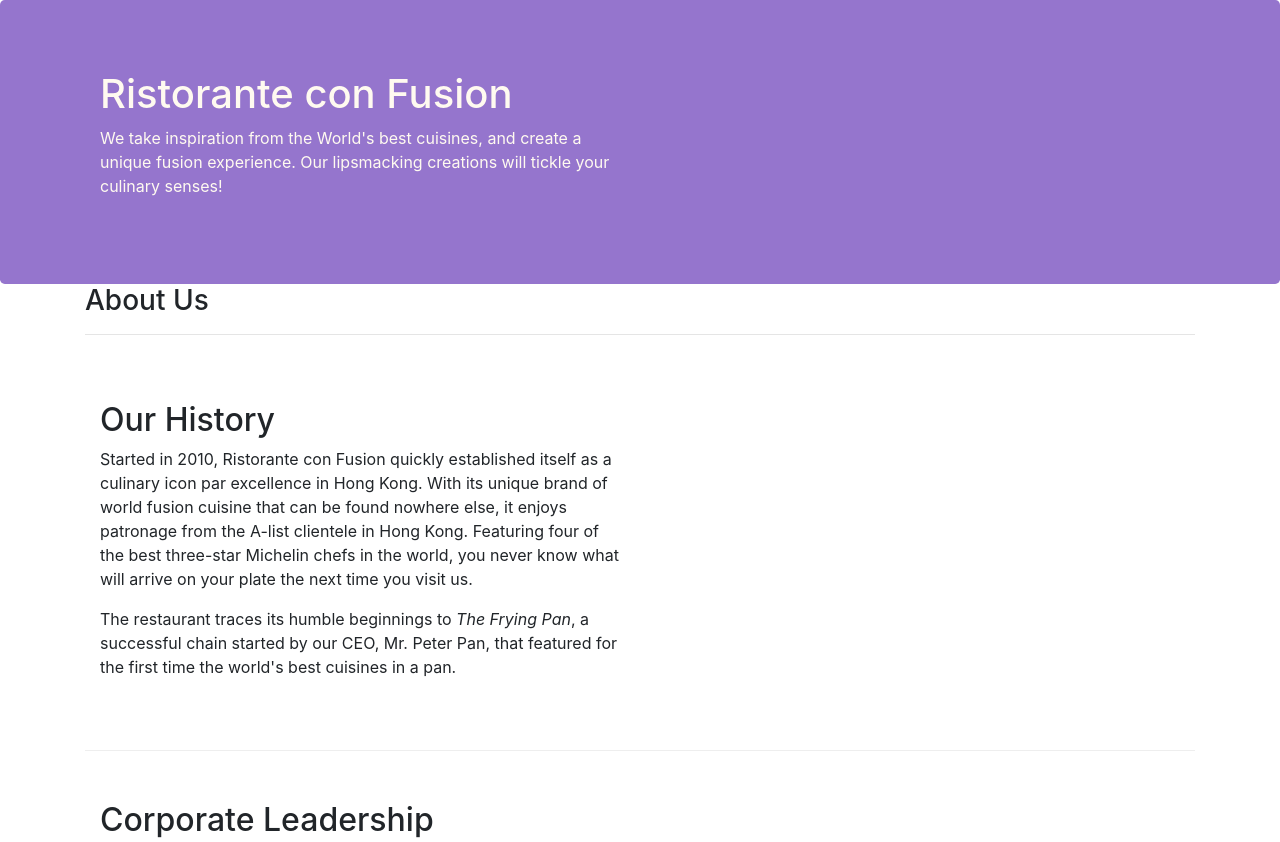
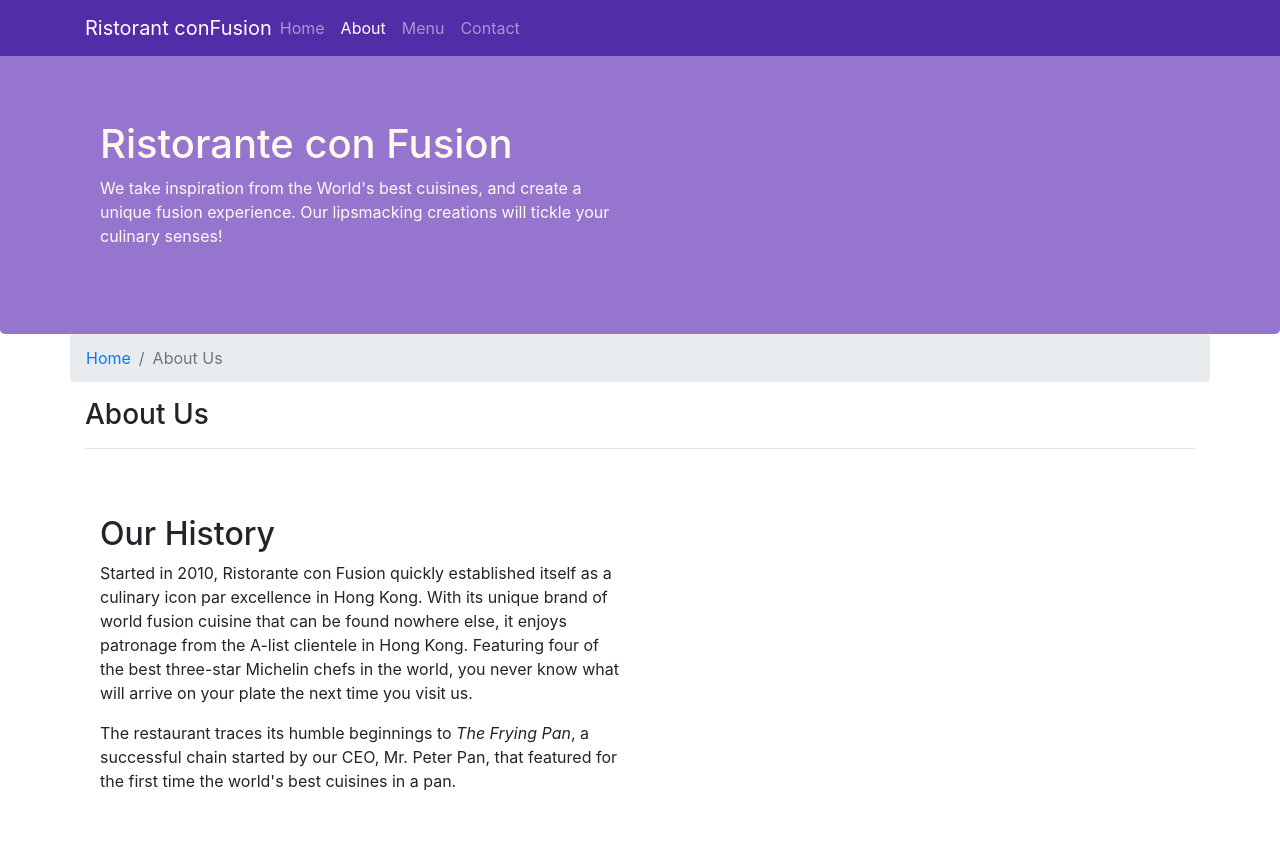
Before and after one commit to Nenenj/FRONT-END-WEB-UI-FRAMEWORKS, a website: page aboutus.html in a window 1280 px wide. Shown: the top 842 px of the page. Drawn offline with nearby package versions, Linux system fonts and the light colour scheme.

Commit message:
Navabar and Breadcrumbs

```diff
--- a/aboutus.html
+++ b/aboutus.html
@@ -14,11 +14,27 @@
 
     <title>Ristorante Con Fusion: About Us</title>
 
+
 </head>
 
-<body>
-
-    <header class="jumbotron">
+ <body>
+    <nav class="navbar navbar-dark navbar-expand-sm fixed-top">
+        <div class="container">
+            <button class="navbar-toggler" type="button" data-toggle="collapse" data-target="#Navabar">
+                <span class="navbar-toggler-icon"></span>
+            </button>
+            <a class="navbar-brand mr-auto" href="./index.html">Ristorant conFusion</a>
+            <div class="collapse navbar-collapse" id="Navabar">
+                <ul class="navbar-nav mr-auto">
+                    <li class="nav-item"><a class="nav-link" href="./index.html">Home</a></li>
+                    <li class="nav-item active"><a class="nav-link" href="#">About</a></li>
+                    <li class="nav-item"><a class="nav-link" href="#">Menu</a></li>
+                    <li class="nav-item"><a class="nav-link" href="#">Contact</a></li>
+                  </ul>
+            </div>
+        </div>
+    </nav>
+     <header class="jumbotron">
         <div class="container">
             <div class="row row-header">
                 <div class="col-12 col-sm-6">
@@ -33,6 +49,10 @@
 
     <div class="container">
         <div class="row">
+            <ol class="col-12 breadcrumb">
+                <li class="breadcrumb-item"><a href="./index.html">Home</a></li>
+                <li class="breadcrumb-item active">About Us</li>
+            </ol>
             <div class="col-12 col-sm">
                <h3>About Us</h3>
                <hr>
@@ -79,7 +99,7 @@
                 <div class="col-4 offset-1 col-sm-2">
                     <h5>Links</h5>
                     <ul class="list-unstyled">
-                        <li><a href="#">Home</a></li>
+                        <li><a href="./index.html">Home</a></li>
                         <li><a href="#">About</a></li>
                         <li><a href="#">Menu</a></li>
                         <li><a href="#">Contact</a></li>
--- a/css/styles.css
+++ b/css/styles.css
@@ -28,3 +28,11 @@
   margin: 0px;
   color: #0f0f0f;
 }
+
+body {
+  padding: 50px 0px 0px 0px;
+  z-index: 0;
+}
+.navbar-dark {
+  background-color: #512DA8;
+}
```
Also changed, not shown: index.html (+19 -3 lines).
